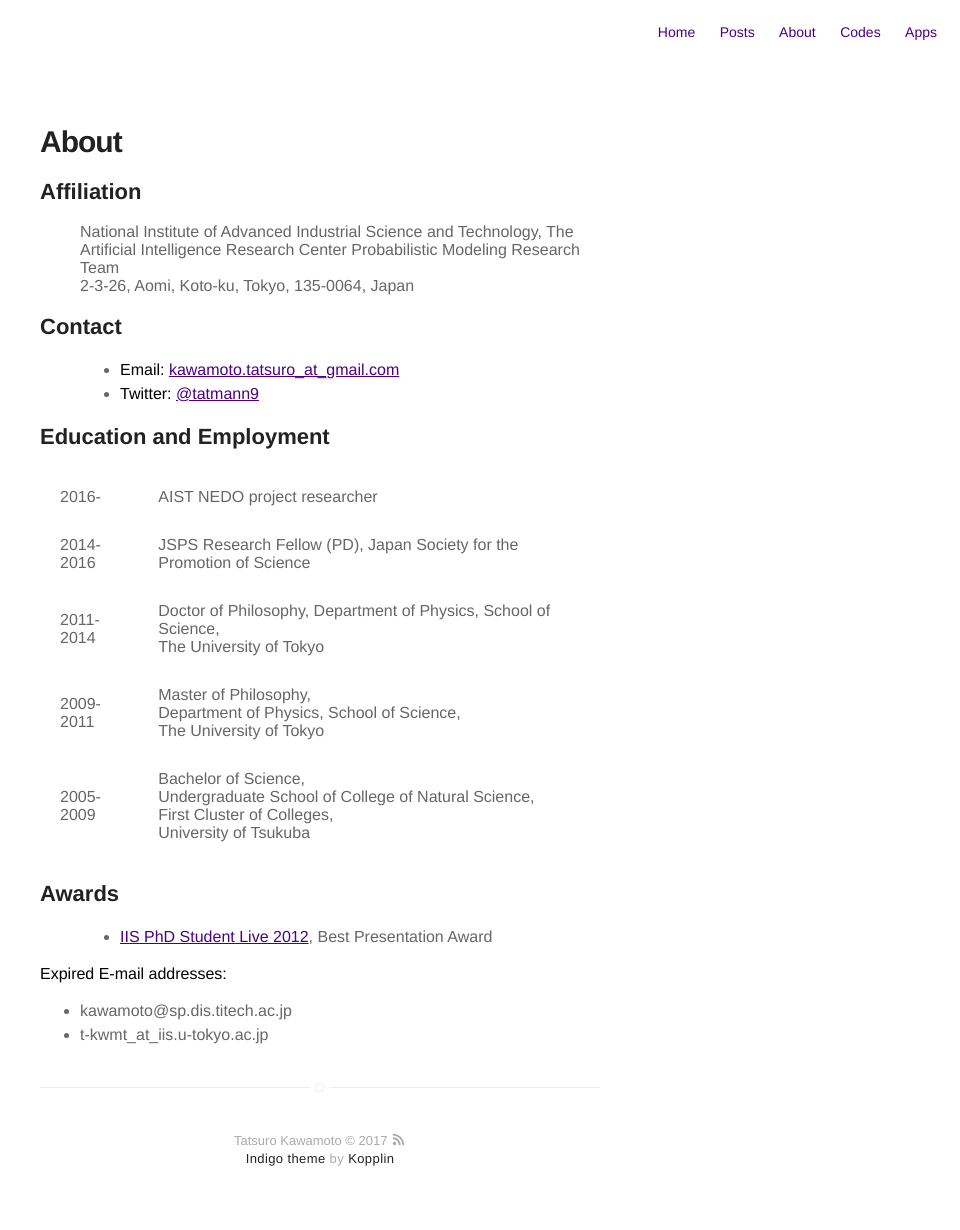
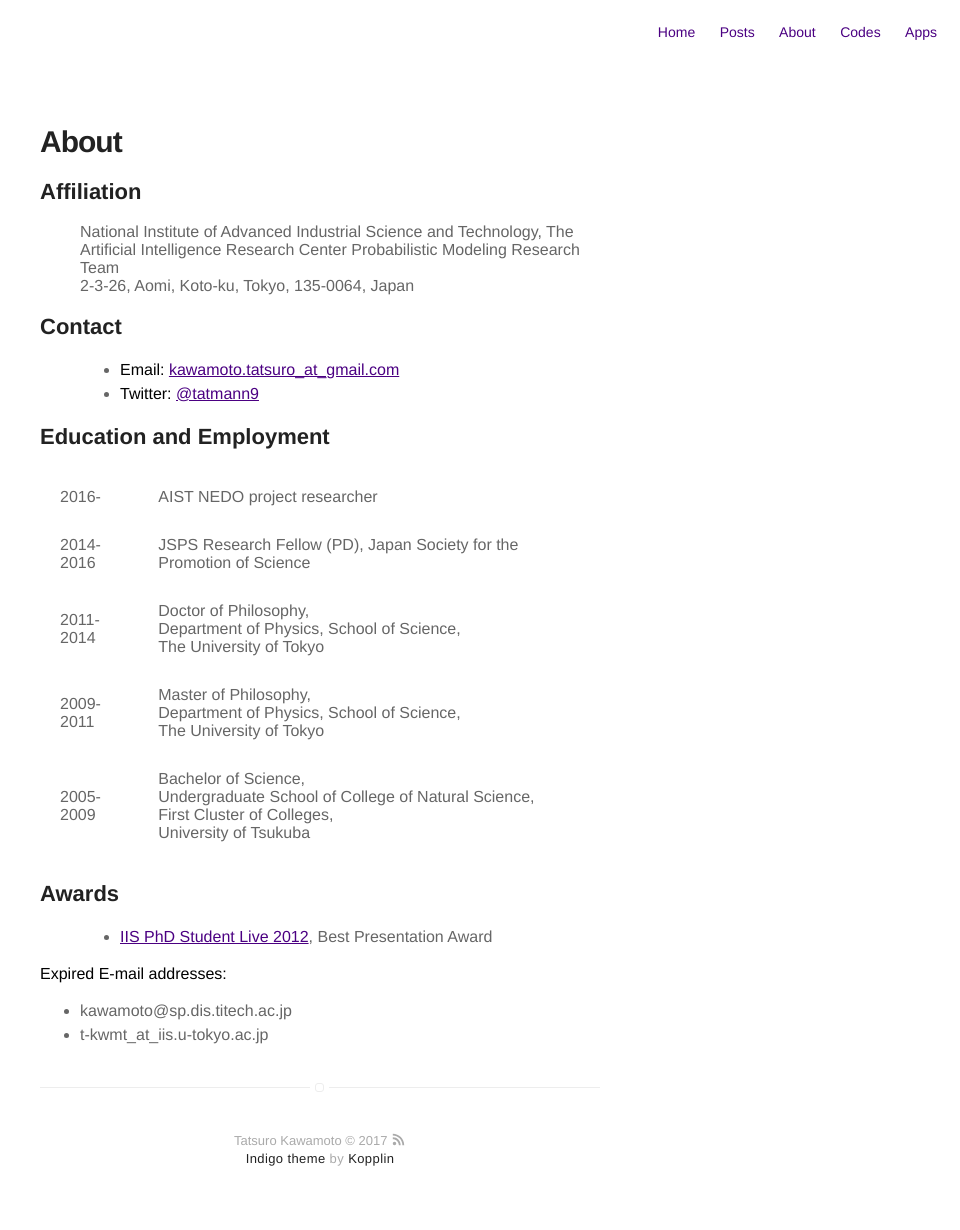
Before and after one commit to tatsuro-kawamoto/tatsuro-kawamoto.github.io, a Jekyll site: the page built from about.html, in a window 1280 px wide. Shown: the whole page, without its empty margins (320-1280 px from the left). Built offline with Jekyll 4.4.1, drawn with Linux system fonts in a browser that asks for light colours.

Commit message:
Cosmetic changes.

```diff
--- a/about.html
+++ b/about.html
@@ -42,7 +42,7 @@ Probabilistic Modeling Research Team</br>
   </tr>
   <tr>
   <td>2011-2014</td>
-  <td>Doctor of Philosophy,
+  <td>Doctor of Philosophy,<br />
   Department of Physics, School of Science,<br />
   The University of Tokyo</td>
   </tr>
```
